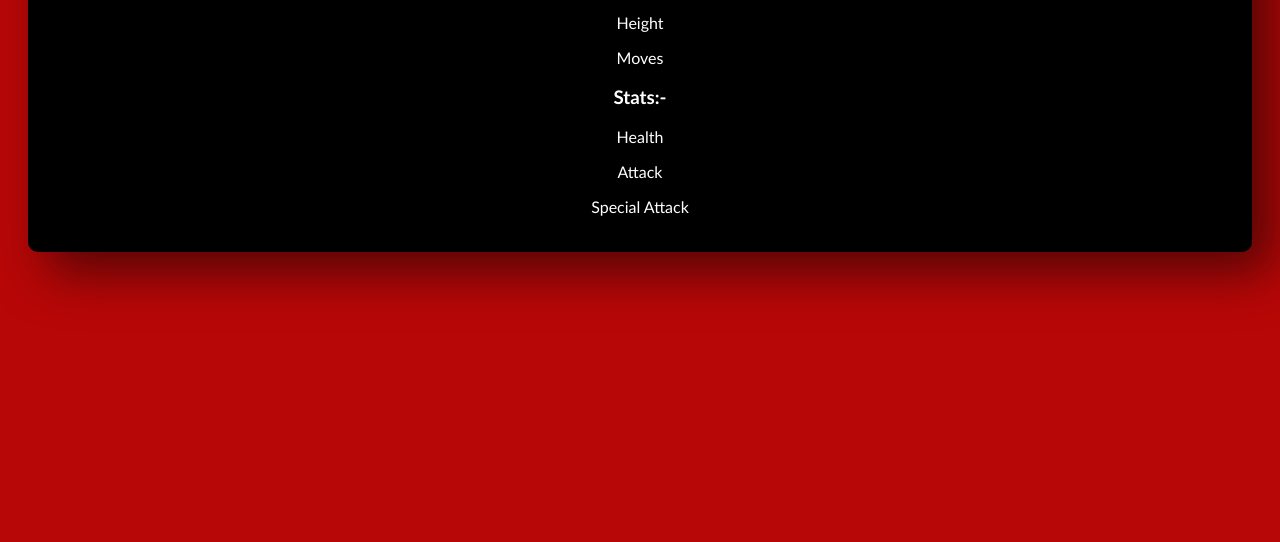
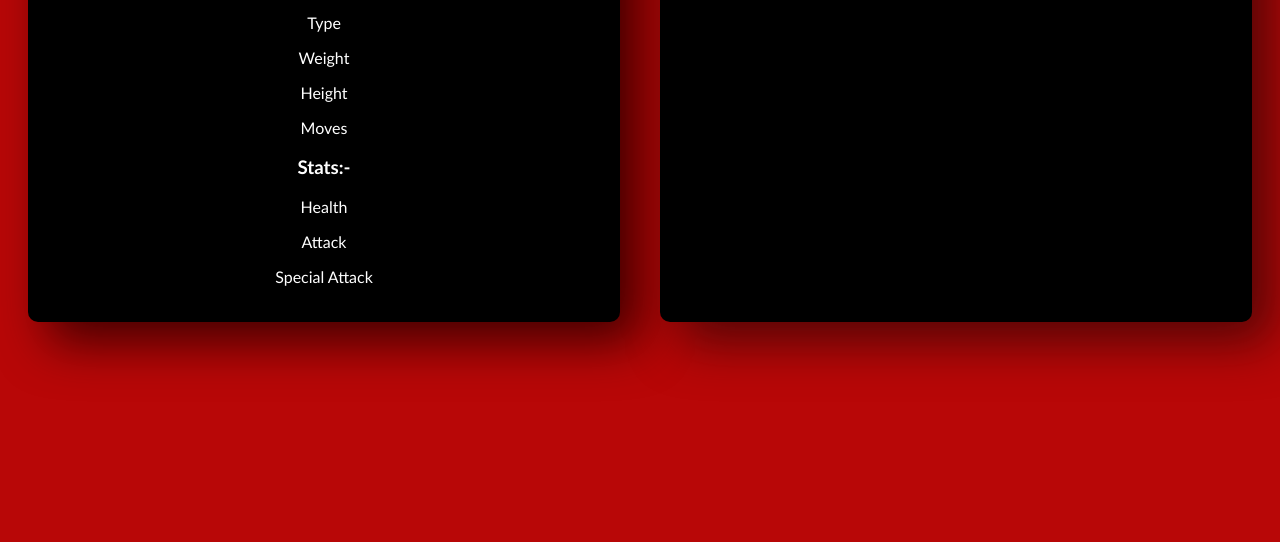
Before and after one commit to chisfy/PokeDex-App, a plain HTML site: page index.html in a window 1280 px wide. Shown: the part 720-1262 px from the top of the page. Drawn offline with Linux system fonts and the light colour scheme.

Commit message:
trying to get images for the api

```diff
--- a/index.html
+++ b/index.html
@@ -9,6 +9,7 @@
 <body>
     <img class="logo" src="pokemonlogo.png" alt="pokemon logo as title">
     <h2 id="intro">This is your go to Pokedex! Search for a pokemon by name and learn all about them!</h2>
+    <div class="side-by-side">
     <div id="box-container">
         <label for="search-name">Pokemon Name:</label>
         <input type="text" id="search-name" name="search-name" placeholder="Pokemon's Name">
@@ -24,6 +25,10 @@
         <p class="pokemon-attack-stat">Attack</p>
         <p class="pokemon-special-attack-stat">Special Attack</p>
     </div>
+    <div id="img-box-container">
+        <label for="image-name">Pokemon Image:</label>
+    </div>
+</div>
     <footer> Made by Fyza C &copy;</footer>
     <script src="pokemon.js"></script>
 </body>
--- a/pokemon.js
+++ b/pokemon.js
@@ -66,9 +66,10 @@ function listOfMoves(stats) {
   let listofNames = [];
   for (let i = 0; i < stats.moves.length; i++) {
     if (i < stats.moves.length) {
-      listofNames.push(stats.moves[i].move.name);
+      listofNames.push(capitalizeWrds(stats.moves[i].move.name));
     }
   }
+
   let stringedList = listofNames.toString();
   let spacedOutList = stringedList.replace(/,/g, ", ");
 
--- a/styles.css
+++ b/styles.css
@@ -1,5 +1,6 @@
 * {
     font-family: 'Trebuchet MS', 'Lucida Sans Unicode', 'Lucida Grande', 'Lucida Sans', Arial, sans-serif;
+    box-sizing: border-box;
 }
 
 body {
@@ -23,14 +24,31 @@ img {
     transform: translateY(-310px);
 }
 
+.side-by-side {
+    display: flex;
+    transform: translateY(-500px);
+}
+
 #box-container {
     margin: 20px;
     padding: 20px;
     background-color: black;
     text-align: center;
     border-radius: 10px;
+    box-shadow: 20px 20px 50px #410101;
+    width: 50%;
+    margin: 20px;
+}
+
+#img-box-container {
+    margin: 20px;
+    padding: 20px;
+    background-color: black;
+    border-radius: 10px;
     box-shadow: 20px 20px 50px rgb(83, 6, 6);
-    transform: translateY(-550px);
+    float: right;
+    width: 50%;
+    text-align: center;
 }
 
 footer {
```
